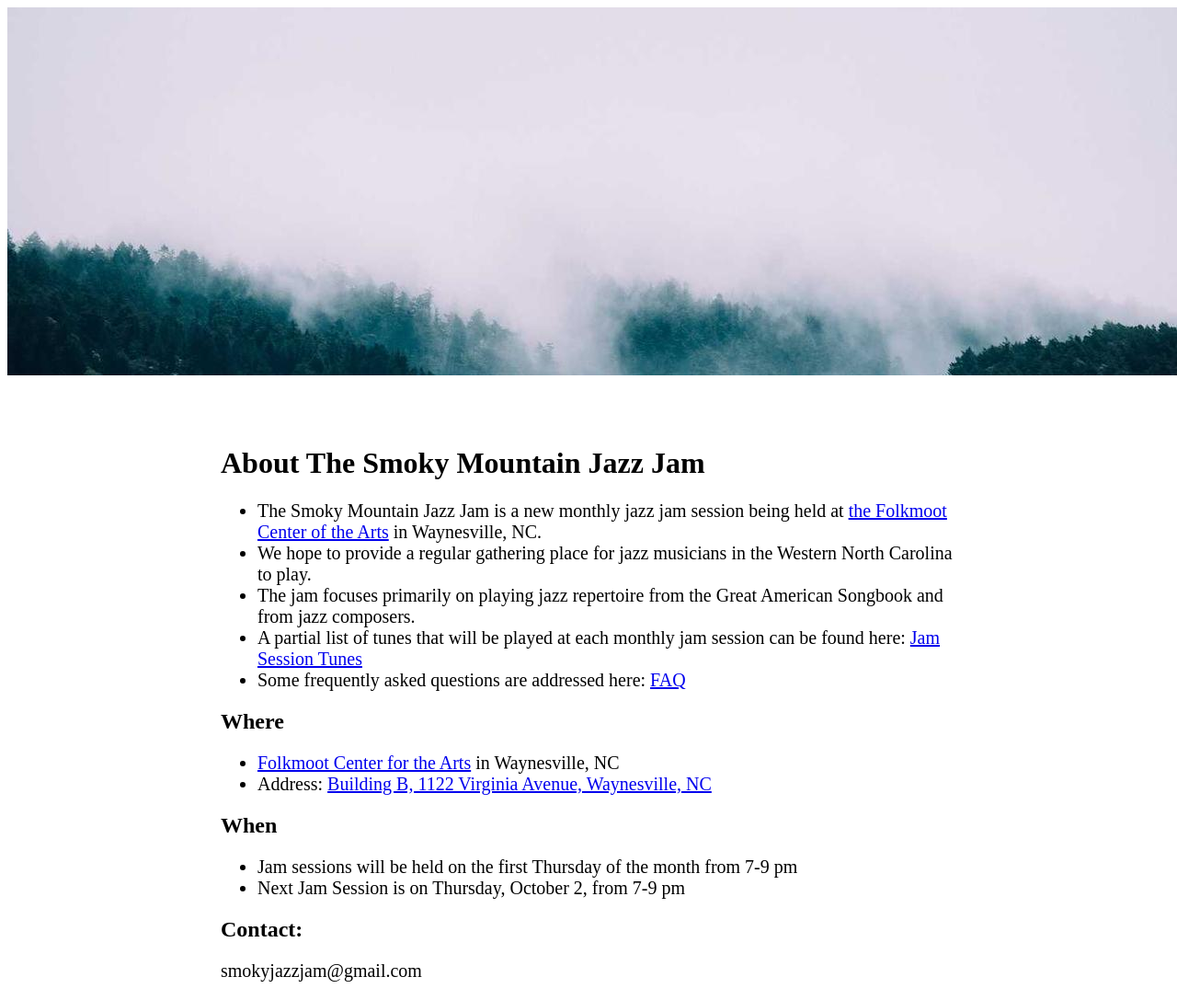
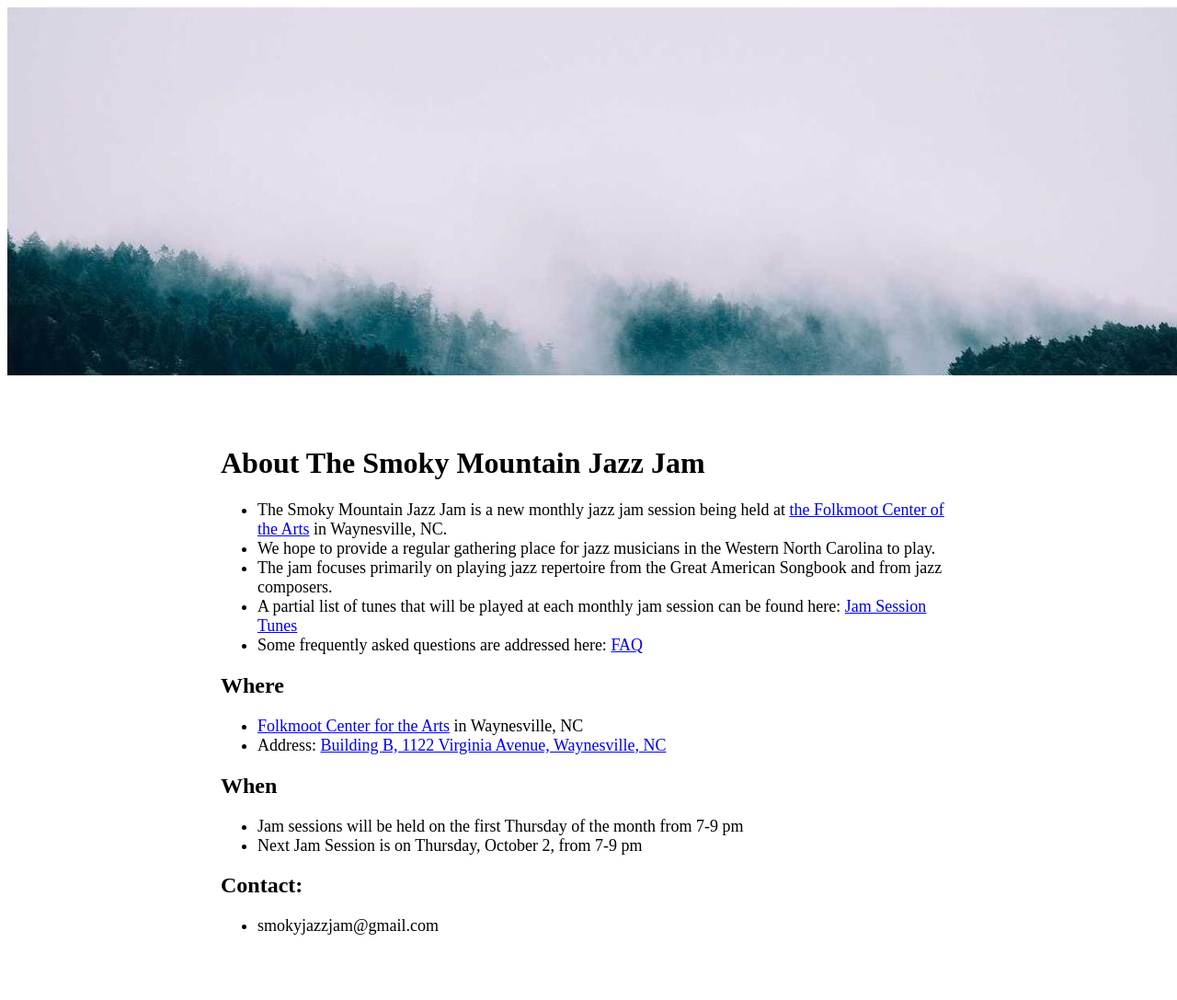
Before and after one commit to smokyjazzjam/smokyjazzjam, a Jekyll site: the page built from index.md, in a window 1280 px wide. Shown: the whole page at 92% size. Built offline with Jekyll 4.4.1, drawn with Linux system fonts in a browser that asks for light colours; after the commit the page ends 1035 px from its top, so only the background shows below that.

Commit message:
Update index.md

```diff
--- a/index.md
+++ b/index.md
@@ -4,7 +4,7 @@
 ---
 <style>
 .larger-text {
-  font-size: 20px;
+  font-size: 18px;
 }
 </style>
 
@@ -40,5 +40,7 @@
   </ul>
 
   <h2><strong>Contact</strong>:</h2>
-  <p class="larger-text">smokyjazzjam@gmail.com</p>
+  <ul class="larger-text">
+    <li>smokyjazzjam@gmail.com</li>
+  </ul>
 </div>
```
